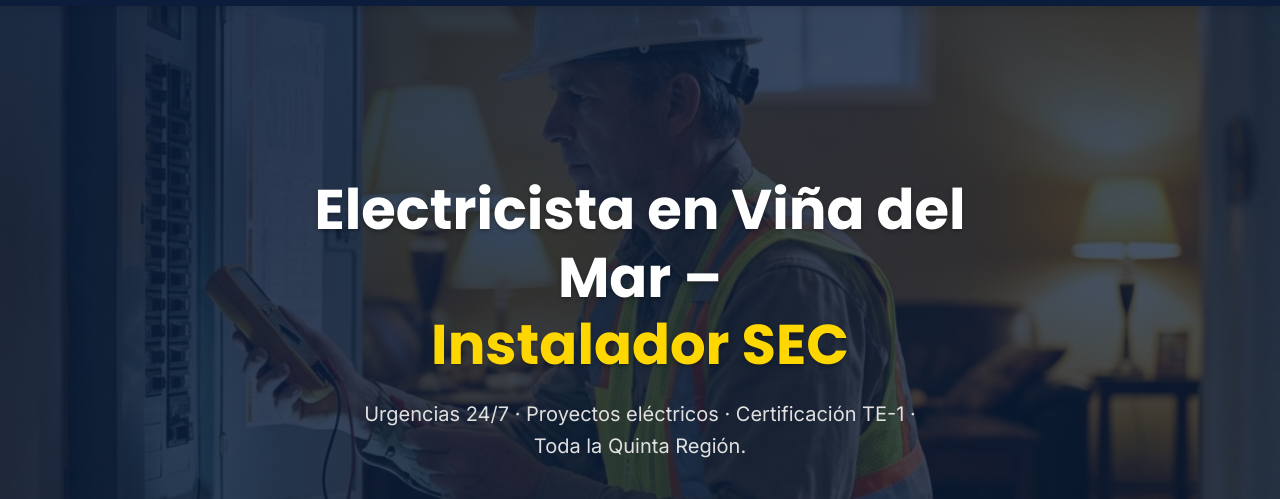
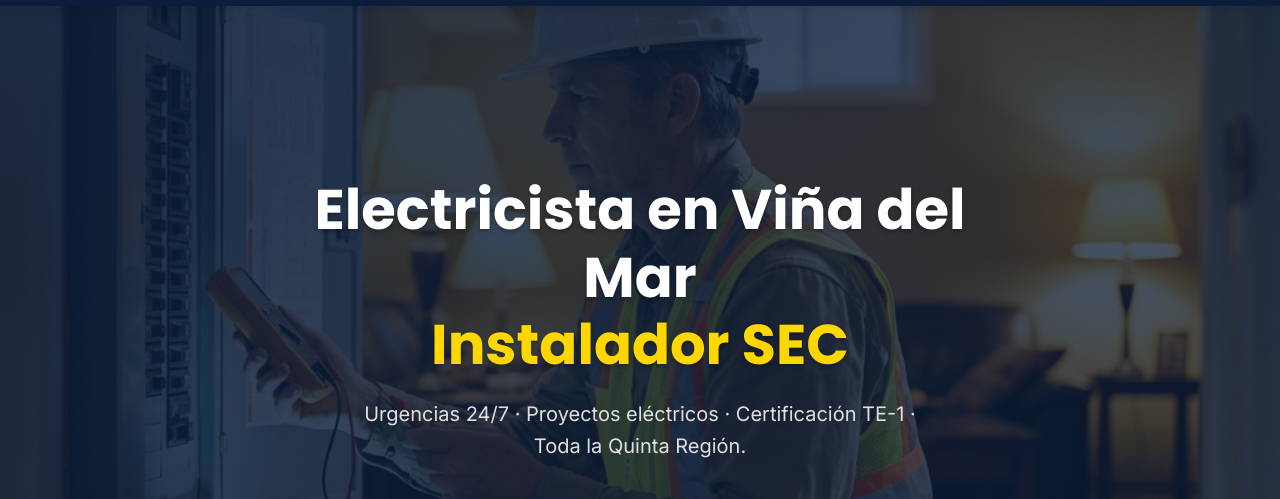
Before and after one commit to autonomia2025/demo-electricista, a plain HTML site: page index.html in a window 1280 px wide. Shown: the part 74-573 px from the top of the page. Drawn offline with Linux system fonts and the light colour scheme.

Commit message:
Quitar guion del hero

```diff
--- a/index.html
+++ b/index.html
@@ -50,7 +50,7 @@
         <section id="hero" class="hero">
             <div class="hero-overlay"></div>
             <div class="container hero-content">
-                <h1 class="hero-title">Electricista en Viña del Mar – <span class="highlight">Instalador SEC</span></h1>
+                <h1 class="hero-title">Electricista en Viña del Mar <span class="highlight">Instalador SEC</span></h1>
                 <p class="hero-subtitle">Urgencias 24/7 · Proyectos eléctricos · Certificación TE-1 · Toda la Quinta Región.</p>
                 <div class="hero-buttons">
                     <a href="https://wa.me/56959082790" class="btn btn-primary">
```
